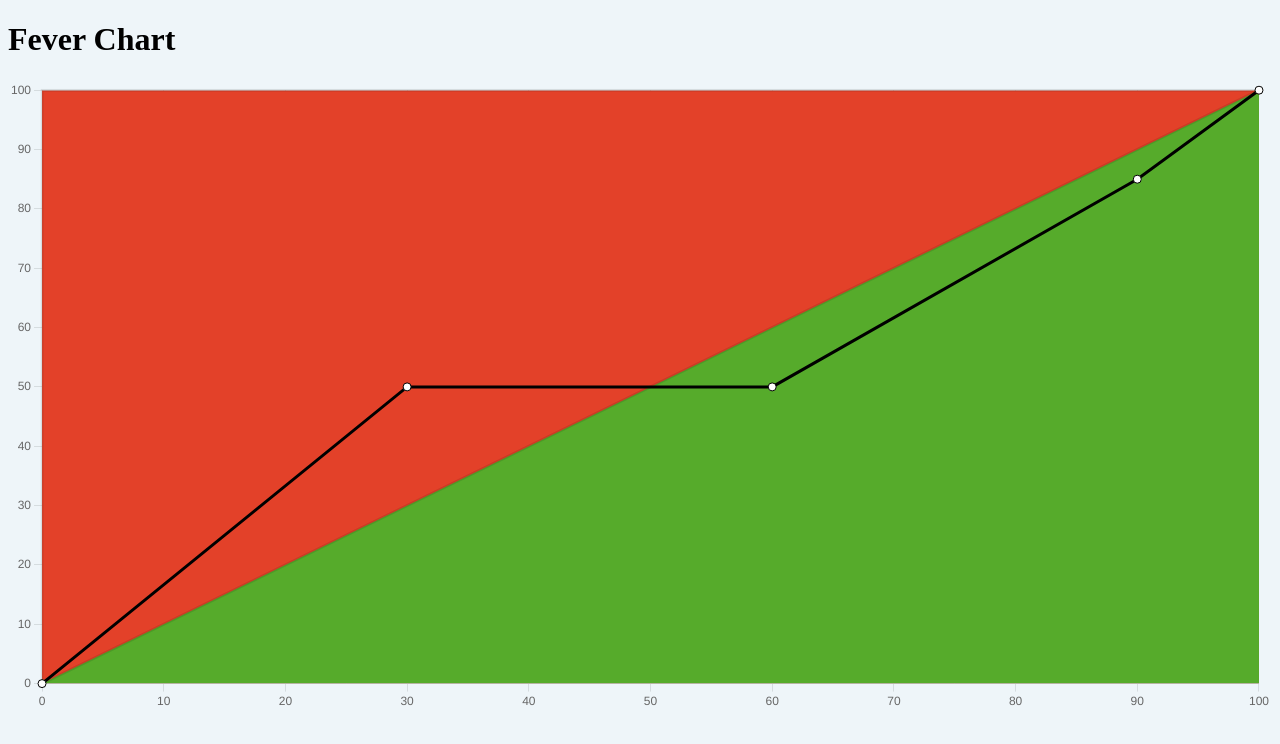
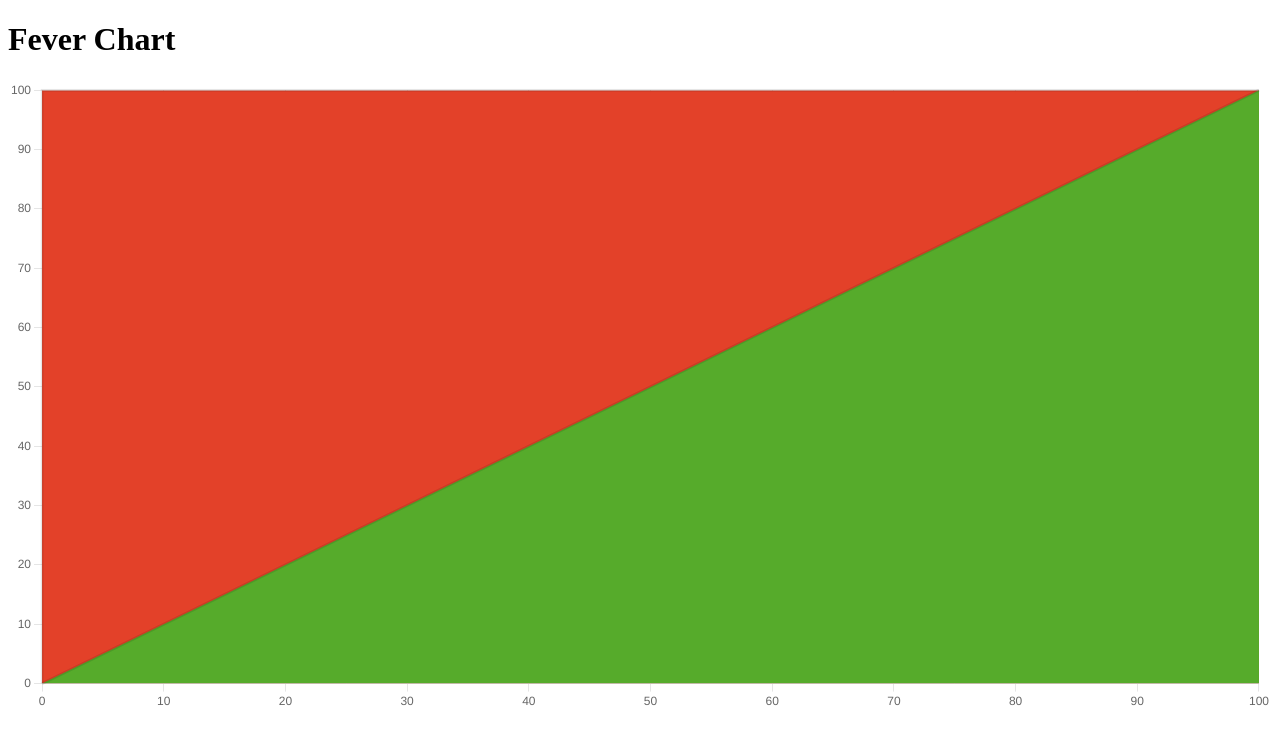
Before and after one commit to jingrentay/CPTS423, a React (Create React App) app in the folder VPMApp/client/: page /details in a window 1280 px wide. Shown: the top 744 px of the page. Built offline with nearby package versions, Linux system fonts and the light colour scheme.

Commit message:
Added complete task button and some set-up functionality for dislaying actual chart data

```diff
--- a/VPMApp/client/src/components/FeverChart.js
+++ b/VPMApp/client/src/components/FeverChart.js
@@ -1,4 +1,4 @@
-import React from 'react';
+import React, { useState } from 'react';
 import { Scatter } from "react-chartjs-2";
 // eslint-disable-next-line
 import Chart from "chart.js/auto";
@@ -18,9 +18,9 @@ const options = {
   }
 };
 
-// colors the graph for green and red zones, displays data
-const data = {
-  labels: [],
+const FeverChart = ({plotData}) => {
+
+  const [chartData, setChartData] = useState({
     datasets: [
       {
         label: 'project data',
@@ -28,13 +28,7 @@ const data = {
         pointRadius: 4,
         borderColor: "rgb(0, 0, 0)",
         showLine: true,
-      data: [
-        { x: 0, y: 0},
-        { x: 30, y: 50},
-        { x: 60, y: 50},
-        { x: 90, y: 85},
-        { x: 100, y: 100},
-      ],
+        data: plotData,
       },
       {
         label: 'green zone',
@@ -63,11 +57,10 @@ const data = {
         ],
       },
     ],
-};
+  })
 
-const FeverChart = () => {
   return (
-      <Scatter options={options} data={data}/>
+      <Scatter options={options} data={chartData}/>
   );
 };
 
--- a/VPMApp/client/src/pages/Login/LoginPage.css
+++ b/VPMApp/client/src/pages/Login/LoginPage.css
@@ -62,8 +62,6 @@
   }
 
   button{
-      width: 380px;
-      height: 50px;
       border-radius: 60px;
       background-color: #070608;
       color: white;
--- a/VPMApp/client/src/pages/Projects/InPlanningTab.js
+++ b/VPMApp/client/src/pages/Projects/InPlanningTab.js
@@ -6,7 +6,6 @@ import { useSelector } from 'react-redux'
 import InfoIcon from '@mui/icons-material/Info';
 import { useDispatch } from 'react-redux'
 import DeleteIcon from '@mui/icons-material/Delete';
-
 
 import theme from '../../theme.js'
 import Navigation from '../../components/Navigation'
--- a/VPMApp/client/src/pages/Projects/InProgressTab.js
+++ b/VPMApp/client/src/pages/Projects/InProgressTab.js
@@ -41,13 +41,21 @@ const InProgressTab = () => {
         )
     }
 
+    const plotData = [
+        { x: 0, y: 0},
+        { x: 30, y: 10},
+        { x: 60, y: 20},
+        { x: 90, y: 35},
+        { x: 100, y: 100},
+      ]
+
     return (
         <>
         <ThemeProvider key='theme-provider' theme={theme} >
             <Navigation key='nav' />
             <div key='chart-padding' style={{ paddingBottom: '10px', paddingTop: '10px', display: 'flex', alignItems: 'center', justifyContent: 'center' }}>
                 <div key='chart-contain' style={{ position: 'relative', width: '40vw' }}>
-                    <FeverChart />
+                    <FeverChart plotData={plotData} />
                 </div>
             </div>
                 {projects.map((project) => (
--- a/VPMApp/client/src/pages/Projects/ProjectForm.css
+++ b/VPMApp/client/src/pages/Projects/ProjectForm.css
@@ -46,7 +46,7 @@ cursor: pointer;
 }
 body{
 
-  background: #EEF5F9;
+  background: #FFFFFF;
 
 }
 
--- a/VPMApp/client/src/pages/Projects/ProjectFormPage.js
+++ b/VPMApp/client/src/pages/Projects/ProjectFormPage.js
@@ -33,14 +33,16 @@ const ProjectFormPage = () => {
         projectTimeUnits: '',
         predictedCompletion: new Date(),
         projectStage: 0,   // in planning
-        tasks: []
+        tasks: [],
+        chartData: [ { x: 0, y: 0 } ]
     });
 
     const [newTask, setNewTask] = useState({
         taskID: setTaskID(),
         taskName: '',
         taskDescription: '',
-        taskDuration: 0
+        taskDuration: 0,
+        complete: false,
     });
 
     const dispatch = useDispatch();
@@ -127,20 +129,20 @@ const ProjectFormPage = () => {
                             <Card key={task.taskName} sx={{ mt: 3, width: 550, height: 90, backgroundColor: '#E0E0E0' }}>
                                 <CardContent>
                                     <Grid container>
-                                        <Grid item xs={10}>
+                                        <Grid item xs={9.5}>
                                             <Box sx={{ display: 'flex' }}>
                                                 <Typography variant='h6' sx={{ flexGrow: 1 }}> {task.taskName} </Typography>
                                             </Box>
                                             <Typography variant='subtitle1'> Task ID: {task.taskID} </Typography>
                                         </Grid>
-                                        <Grid item xs={1}>
+                                        <Grid item xs={1.25}>
                                             <IconButton sx={{width:"50px"}} onClick={() => handleOpenDeleteDialog(task.taskName)} aria-label="delete" >
-                                                <DeleteIcon size="large"/>
+                                                <DeleteIcon fontSize="large"/>
                                             </IconButton>
                                         </Grid>
-                                        <Grid item xs={1}>
+                                        <Grid item xs={1.25}>
                                             <IconButton sx={{width:"50px"}} >
-                                                <InfoIcon size="large"/>
+                                                <InfoIcon fontSize="large"/>
                                             </IconButton>
                                         </Grid>
                                     </Grid>
--- a/VPMApp/client/src/pages/Projects/ProjectViewPage.js
+++ b/VPMApp/client/src/pages/Projects/ProjectViewPage.js
@@ -1,9 +1,10 @@
-import React, { useEffect } from 'react'
+import React, { useEffect, useState } from 'react'
 import { Link, useParams } from 'react-router-dom'
 import { Skeleton, Box, Button, Container, TextField, Typography, InputAdornment, IconButton, Grid, CardContent, Card } from '@mui/material'
 import { ThemeProvider } from '@mui/material/styles'
 import { useDispatch, useSelector } from 'react-redux'
 import InfoIcon from '@mui/icons-material/Info';
+import CheckIcon from '@mui/icons-material/Check';
 
 import theme from '../../theme.js'
 import Navigation from '../../components/Navigation'
@@ -21,6 +22,12 @@ const ProjectViewPage = () => {
     }, [dispatch, id]);
 
     const { project, loadingOne } = useSelector((store) => store.projects)
+    const [taskList,  setTaskList] = useState([])
+    const handleCompleteTask = () => {
+        // calculate the time (% buffer consumed / % project completed)
+
+        // update task completed
+    }
 
     console.log(project)
 
@@ -56,7 +63,7 @@ const ProjectViewPage = () => {
                 {project.projectStage !== 0 &&
                     <div key='chart-padding' style={{ display: 'flex', alignItems: 'center', justifyContent: 'center' }}>
                         <div key='chart-contain' style={{ position: 'relative', width: '40vw' }}>
-                            <FeverChart/>
+                            <FeverChart plotData={project.chartData} />
                         </div>
                     </div>
                 }
@@ -68,7 +75,31 @@ const ProjectViewPage = () => {
                 {project.tasks.length !== 0 &&
                     <Typography variant='h6' sx={{ mt: 2, mb: 1 }}> Tasks </Typography>
                 }
-                {project.tasks.map((task) => (
+                {project.projectStage !== 0 && project.tasks.map((task) => (
+                    <Card key={task.taskName} sx={{ mb: 3, width: 550, height: 85, backgroundColor: task.complete ? '#56AB2B' : '#E34129' }}>
+                        <CardContent>
+                            <Grid container>
+                                <Grid item xs={9.5}>
+                                    <Box sx={{ display: 'flex' }}>
+                                        <Typography variant='h6' sx={{ flexGrow: 1 }}> {task.taskName} </Typography>
+                                     </Box>
+                                    <Typography variant='subtitle1'> Task ID: {task.taskID} </Typography>
+                                </Grid>
+                                <Grid item xs={1.25}>
+                                    <IconButton key='view-task-button' >
+                                        <InfoIcon fontSize='large' />
+                                    </IconButton>
+                                </Grid>
+                                <Grid item xs={1.25}>
+                                    <IconButton key='complete-task' onClick={handleCompleteTask}>
+                                        <CheckIcon fontSize='large' />
+                                    </IconButton>
+                                </Grid>
+                            </Grid>
+                        </CardContent>
+                    </Card>
+                ))}
+                {project.projectStage === 0 && project.tasks.map((task) => (
                     <Card key={task.taskName} sx={{ mb: 3, width: 550, height: 85, backgroundColor: '#C0C0C0' }}>
                         <CardContent>
                             <Grid container>
```
Also changed, not shown: 1 other file (tests, documents, lock files or other folders). Lines whose indentation alone changed are shown as unchanged.
